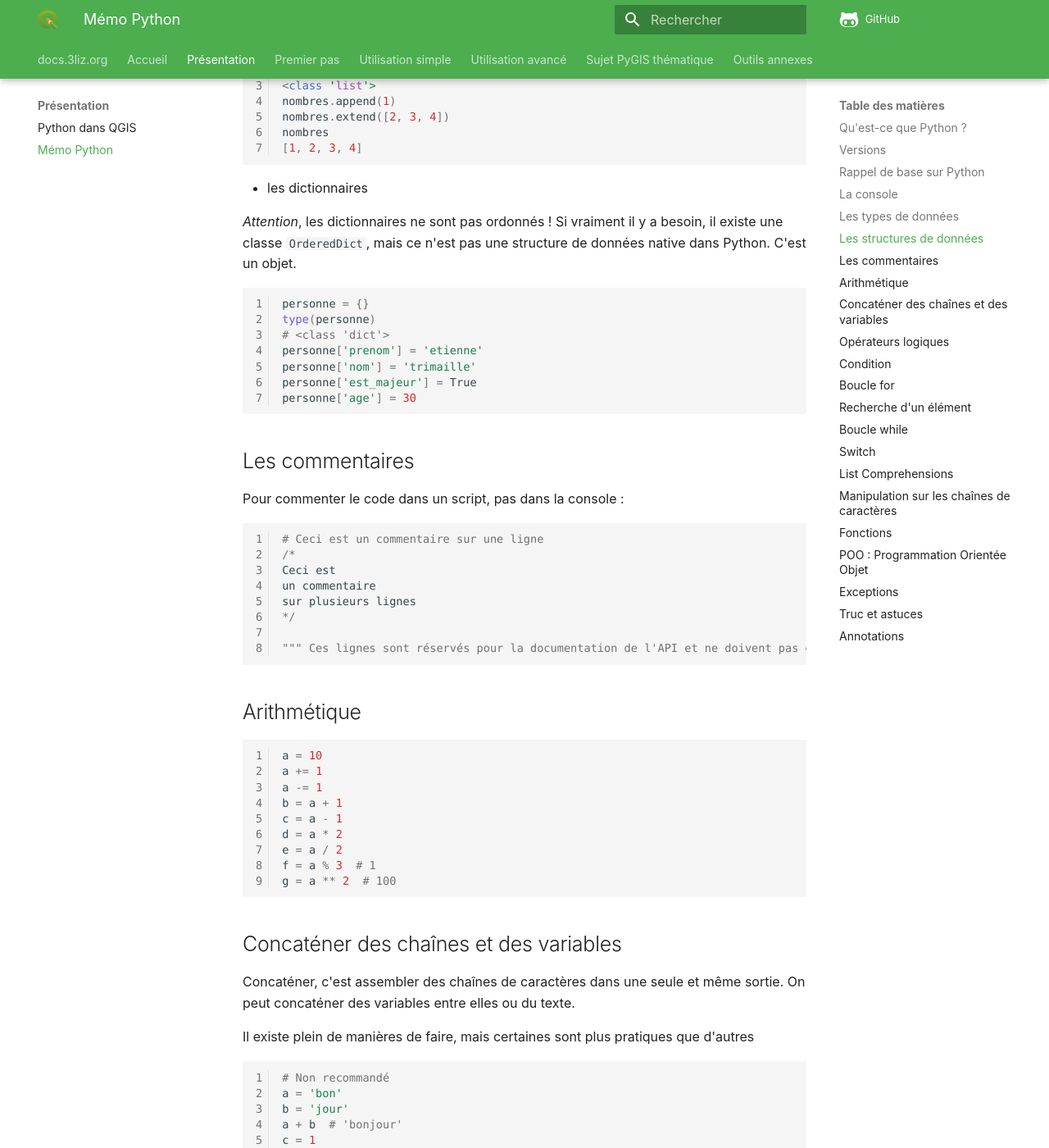
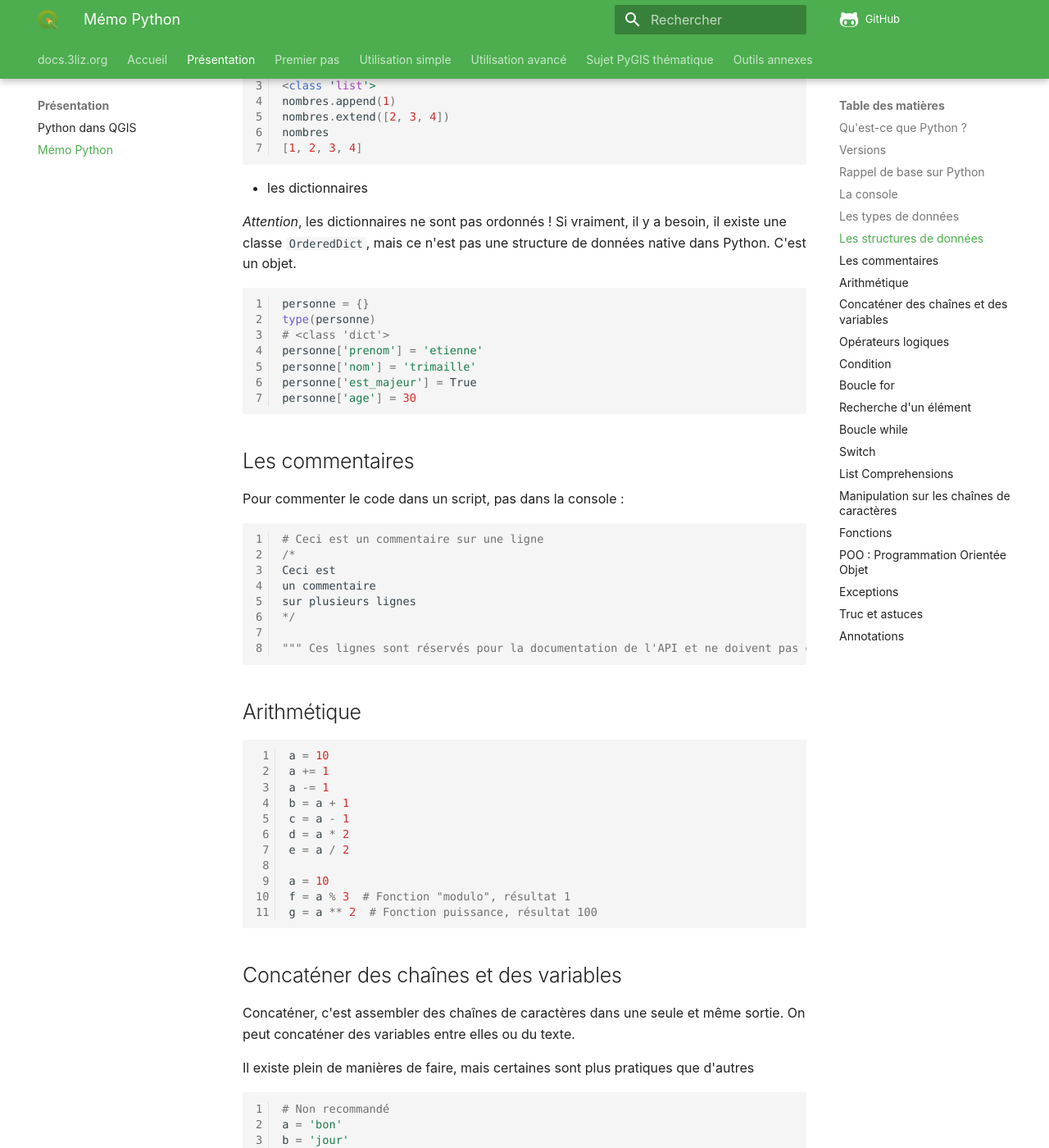
Before and after one commit to 3liz/formation-pyqgis, an MkDocs documentation site: the page built from docs/memo-python.md, in a window 1280 px wide and 1400 px high, scrolled down 2999 px. Shown: the whole window at 82% size. Built offline with MkDocs 1.6.1 and Material for MkDocs 9.7.7, drawn with Linux system fonts in a browser that asks for light colours; nearby versions of some CDN libraries; comment, search, counter and statistics services are not loaded; some of the changed text lies outside the part shown.

Commit message:
Petite MAJ sur le mémo

````diff
--- a/docs/memo-python.md
+++ b/docs/memo-python.md
@@ -131,7 +131,7 @@ nombres
 * les dictionnaires
 
 *Attention*, les dictionnaires ne sont pas ordonnés !
-Si vraiment il y a besoin, il existe une classe `OrderedDict`, mais ce n'est pas une structure de données
+Si vraiment, il y a besoin, il existe une classe `OrderedDict`, mais ce n'est pas une structure de données
 native dans Python.
 C'est un objet.
 
@@ -171,8 +171,10 @@ b = a + 1
 c = a - 1
 d = a * 2
 e = a / 2
-f = a % 3  # 1
-g = a ** 2  # 100
+
+a = 10
+f = a % 3  # Fonction "modulo", résultat 1
+g = a ** 2  # Fonction puissance, résultat 100
 ```
 
 ## Concaténer des chaînes et des variables
````
Also changed, not shown: other parts of docs/memo-python.md (+2 -2 lines).
